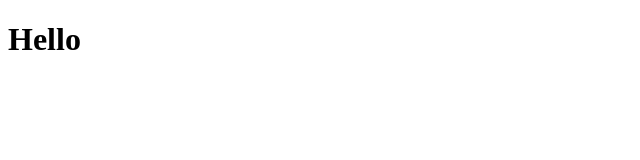
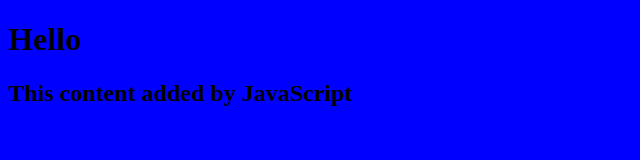
Before and after one commit to Giaaaaaaa/look-at-me, a plain HTML site: page index.html in a window 1280 px wide. Shown: the whole page, without its empty margins (0-640 px from the left). Drawn offline with Linux system fonts and the light colour scheme.

Commit message:
connect to html

```diff
--- a/index.html
+++ b/index.html
@@ -4,6 +4,8 @@
     <meta charset="UTF-8">
     <meta http-equiv="X-UA-Compatible" content="IE=edge">
     <meta name="viewport" content="width=device-width, initial-scale=1.0">
+    <link rel="stylesheet" href="styles.css">
+    <script src="./script.js" defer></script>
     <title>Look at Wenjia</title>
 </head>
 <body>
--- /dev/null
+++ b/script.js
@@ -0,0 +1,3 @@
+const h2 = document.createElement('h2');
+h2.textContent = 'This content added by JavaScript';
+document.body.appendChild(h2);
```
